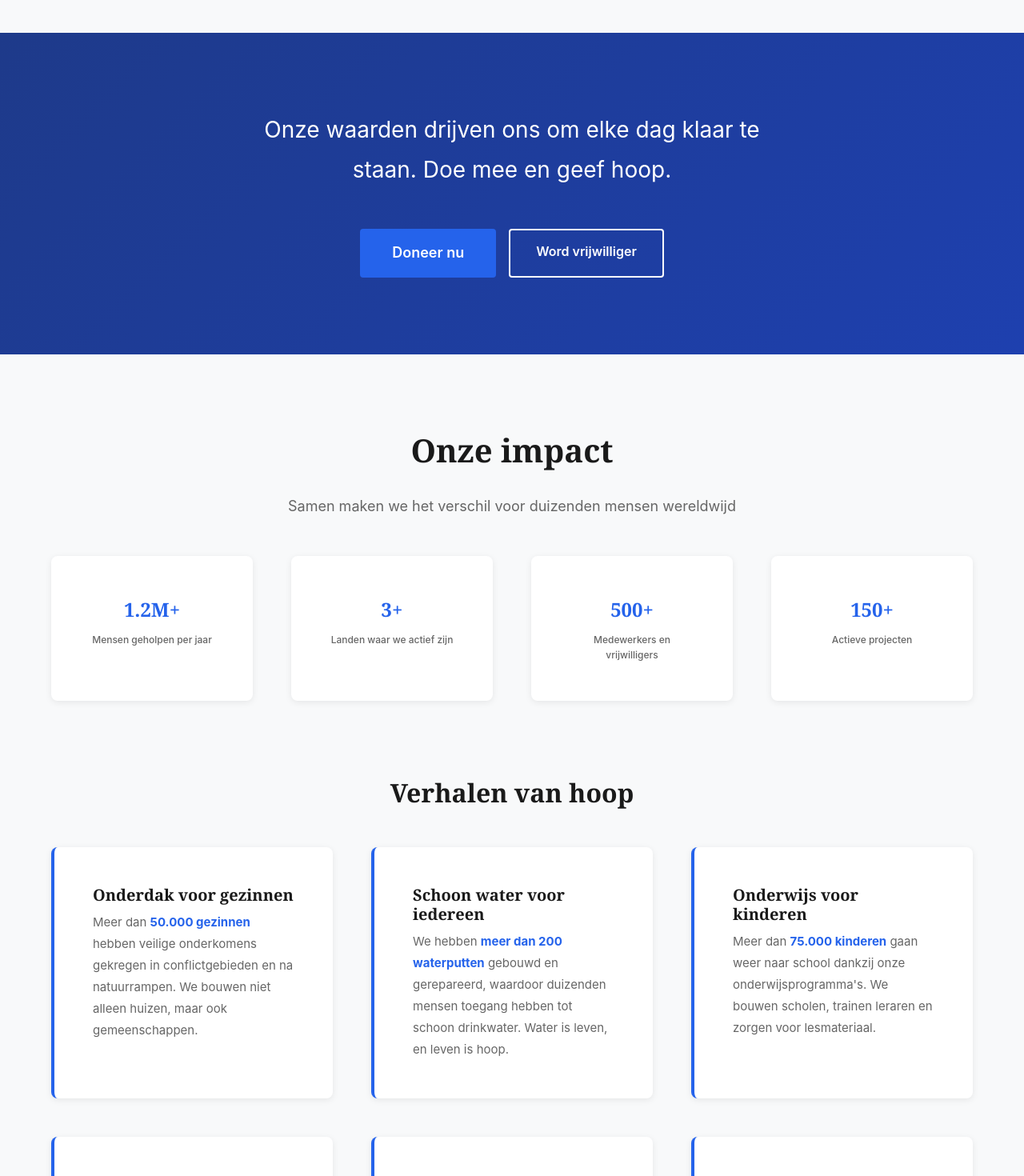
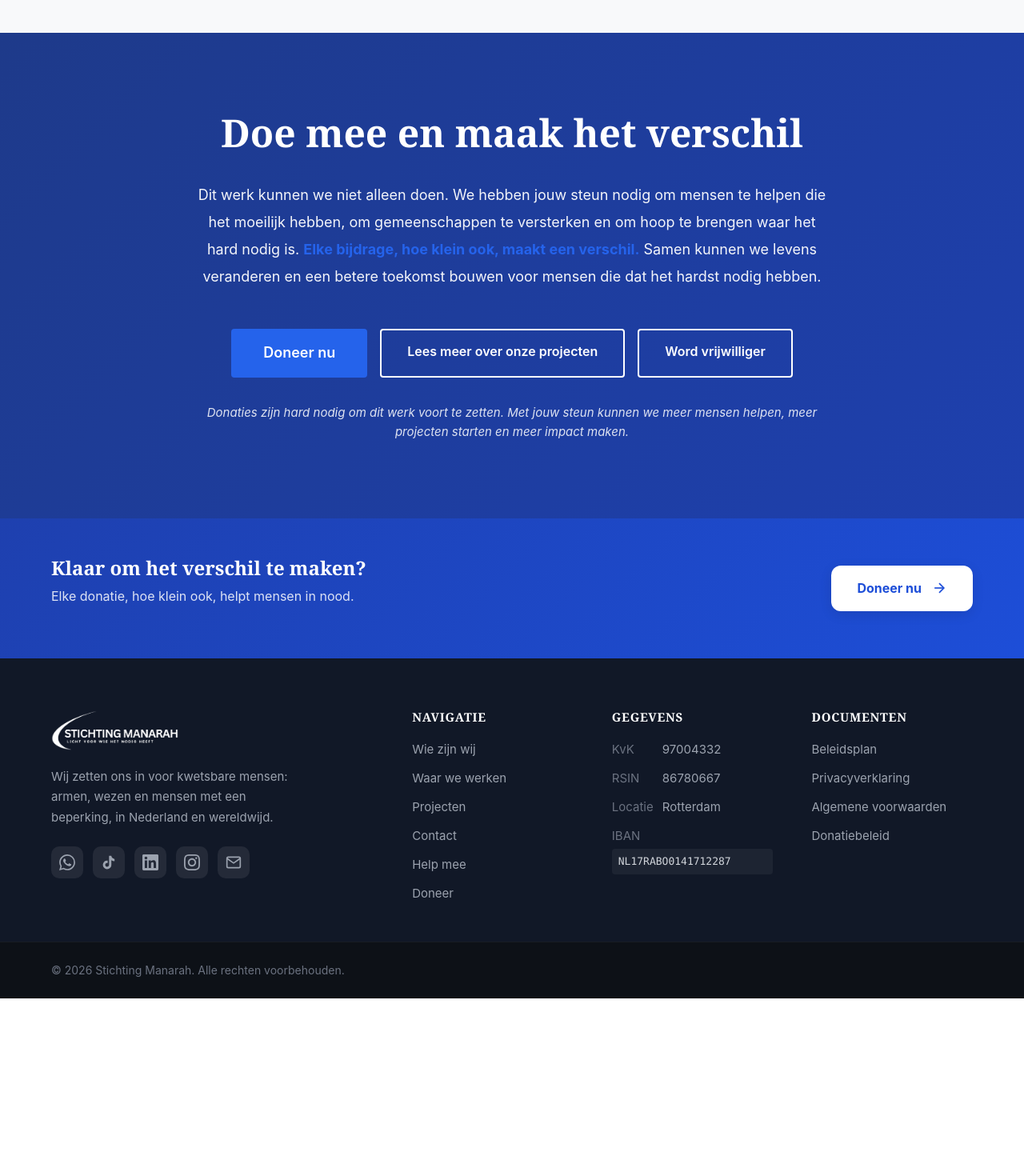
Before and after one commit to Consultium-AI/manarah, a React (Vite) app: page /wie-zijn-wij in a window 1280 px wide. Shown: the part 3860-5330 px from the top of the page at 80% size. After the commit the page ends 5108 px from the top, so only its background shows below. Built offline with nearby package versions, Linux system fonts and the light colour scheme; no server answers.

Commit message:
remove: fake impact stats and values CTA from Wie zijn wij page
Drop AboutImpact section (Onze impact, Verhalen van hoop) and the blue donate/volunteer banner below the values timeline.

Co-authored-by: Cursor <cursoragent@cursor.com>

```diff
--- a/src/components/sections/AboutImpact.jsx
+++ /dev/null
@@ -1,75 +0,0 @@
-import React from 'react'
-import { useTranslation } from '../../hooks/useTranslation'
-
-const AboutImpact = () => {
-  const { t } = useTranslation()
-
-  const stats = [
-    { number: '1.2M+', label: t('aboutimpact.stat1') },
-    { number: '3+', label: t('aboutimpact.stat2') },
-    { number: '500+', label: t('aboutimpact.stat3') },
-    { number: '150+', label: t('aboutimpact.stat4') }
-  ]
-
-  const impactStories = [
-    {
-      heading: t('aboutimpact.shelter'),
-      text: t('aboutimpact.shelter-text')
-    },
-    {
-      heading: t('aboutimpact.water'),
-      text: t('aboutimpact.water-text')
-    },
-    {
-      heading: t('aboutimpact.education'),
-      text: t('aboutimpact.education-text')
-    },
-    {
-      heading: t('aboutimpact.food'),
-      text: t('aboutimpact.food-text')
-    },
-    {
-      heading: t('aboutimpact.peace'),
-      text: t('aboutimpact.peace-text')
-    },
-    {
-      heading: t('aboutimpact.emergency'),
-      text: t('aboutimpact.emergency-text')
-    }
-  ]
-
-  return (
-    <section className="impact-about-section">
-      <div className="container">
-        <h2 className="section-title">{t('aboutimpact.title')}</h2>
-        <p className="section-subtitle">{t('aboutimpact.subtitle')}</p>
-
-        <div className="impact-stats">
-          {stats.map((stat, index) => (
-            <div key={index} className="stat-card">
-              <div className="stat-number">{stat.number}</div>
-              <div className="stat-label">{stat.label}</div>
-            </div>
-          ))}
-        </div>
-
-        <div className="impact-stories">
-          <h3 className="impact-stories-title">{t('aboutimpact.stories-title')}</h3>
-          <div className="impact-stories-grid">
-            {impactStories.map((story, index) => (
-              <div key={index} className="impact-story-item">
-                <h4 className="impact-story-heading">{story.heading}</h4>
-                <p
-                  className="impact-story-text"
-                  dangerouslySetInnerHTML={{ __html: story.text }}
-                />
-              </div>
-            ))}
-          </div>
-        </div>
-      </div>
-    </section>
-  )
-}
-
-export default AboutImpact
--- a/src/components/sections/ValuesTimeline.jsx
+++ b/src/components/sections/ValuesTimeline.jsx
@@ -1,6 +1,5 @@
 import React, { useEffect, useRef, useState } from 'react'
 import { useTranslation } from '../../hooks/useTranslation'
-import { donateLinkProps } from '../../constants/donate'
 
 const ValuesTimeline = () => {
   const { t } = useTranslation()
@@ -131,18 +130,6 @@ const ValuesTimeline = () => {
           </div>
         </div>
       </div>
-
-      <div className="values-cta">
-        <div className="container">
-          <p className="values-cta-text">
-            {t('values.cta-text')}
-          </p>
-          <div className="values-cta-buttons">
-            <a {...donateLinkProps} className="btn btn-primary btn-cta-large">{t('hero.donate')}</a>
-            <a href="#" className="btn btn-secondary">{t('values.volunteer')}</a>
-          </div>
-        </div>
-      </div>
     </section>
   )
 }
--- a/src/pages/WieZijnWij.jsx
+++ b/src/pages/WieZijnWij.jsx
@@ -1,6 +1,5 @@
 import React from 'react'
 import ValuesTimeline from '../components/sections/ValuesTimeline'
-import AboutImpact from '../components/sections/AboutImpact'
 import AboutCTA from '../components/sections/AboutCTA'
 import { useTranslation } from '../hooks/useTranslation'
 import { VOLUNTEER_IMAGE } from '../constants/images'
@@ -43,7 +42,6 @@ const WieZijnWij = () => {
       </section>
 
       <ValuesTimeline />
-      <AboutImpact />
       <AboutCTA />
     </div>
   )
```
